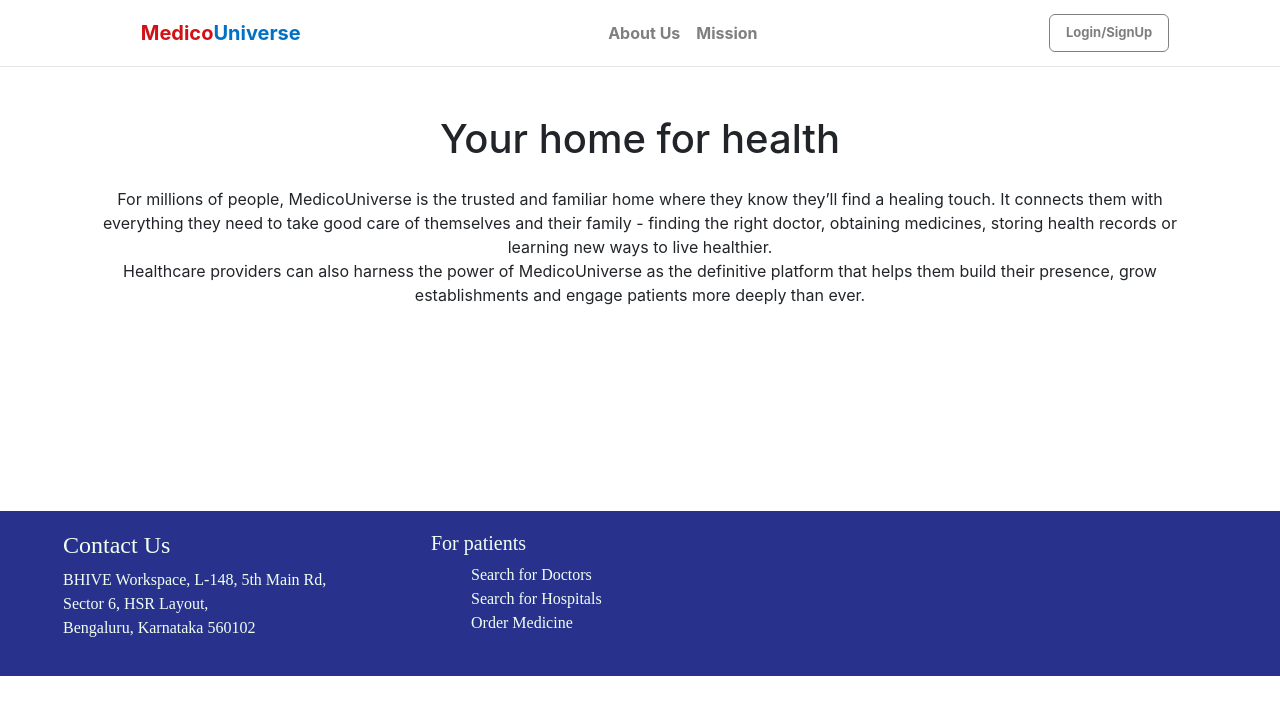
After one commit to attainu/medicoUniverse-au5, a Node server app: page /about in a window 1280 px wide. The commit adds this page. Shown: the top 715 px of the page. Run offline with Node 20, Linux system fonts and the light colour scheme.

Commit message:
Added about and mission pages

```diff
--- a/controller/homepage.controller.js
+++ b/controller/homepage.controller.js
@@ -9,5 +9,13 @@ var getHomepage = function (req,res) {
 
 }
 
+var getAboutUs = function (req,res) {
+    res.render('aboutus');
+}
 
-module.exports = {getHomepage};
+var getMission = function (req,res) {
+    res.render('mission');
+}
+
+
+module.exports = {getHomepage,getAboutUs,getMission};
--- a/public/css/headerFooter.css
+++ b/public/css/headerFooter.css
@@ -1,3 +1,7 @@
+hr {
+    margin: 0;
+}
+
 footer{
     background-color: rgb(40,50,140);
     color: honeydew;
@@ -15,6 +19,12 @@ footer a{
 
 footer a:hover{
     color: honeydew;
+}
+
+.row {
+    max-width: 100%;
+    margin-right: 0;
+    margin-left: 0;
 }
 
 .navbar{
--- a/public/css/homepage.css
+++ b/public/css/homepage.css
@@ -1,9 +1,5 @@
 * {
     box-sizing: border-box;
-}
-
-hr {
-    margin: 0;
 }
 
 .row {
--- a/routes/homepage.route.js
+++ b/routes/homepage.route.js
@@ -3,5 +3,7 @@ const homepageController = require('../controller/homepage.controller');
 const router = express.Router();
 
 router.get('/', homepageController.getHomepage);
+router.get('/about',homepageController.getAboutUs);
+router.get('/mission',homepageController.getMission);
 
 module.exports = router;
--- /dev/null
+++ b/views/aboutus.hbs
@@ -0,0 +1,83 @@
+<!doctype html>
+<html lang="en">
+
+<head>
+    <!-- Required meta tags -->
+    <meta charset="utf-8">
+    <meta name="viewport" content="width=device-width, initial-scale=1, shrink-to-fit=no">
+
+    <!-- Bootstrap CSS -->
+    <link rel="stylesheet" href="https://stackpath.bootstrapcdn.com/bootstrap/4.4.1/css/bootstrap.min.css"
+        integrity="sha384-Vkoo8x4CGsO3+Hhxv8T/Q5PaXtkKtu6ug5TOeNV6gBiFeWPGFN9MuhOf23Q9Ifjh" crossorigin="anonymous">
+    <link rel="stylesheet" href="./css/headerFooter.css">
+    <title>About</title>
+</head>
+
+<body>
+    <nav class="navbar navbar-expand-sm navbar-light">
+        <a class="navbar-brand" href="/">Medico<span>Universe</span></a>
+        <button class="navbar-toggler float-right p-1" type="button" data-toggle="collapse"
+            data-target="#navbarSupportedContent" aria-controls="navbarSupportedContent" aria-expanded="false"
+            aria-label="Toggle navigation">
+            <span class="navbar-toggler-icon"></span>
+        </button>
+        <div class="collapse navbar-collapse nav-resp" id="navbarSupportedContent">
+            <ul class="navbar-nav mx-auto">
+                <li class="nav-item">
+                    <a class="nav-link" href="/about">About Us</a>
+                </li>
+                <li class="nav-item">
+                    <a class="nav-link" href="/mission">Mission</a>
+                </li>
+            </ul>
+            <a class="nav-link login-signup " href="#">Login/SignUp</a>
+        </div>
+    </nav>
+    <hr>
+    <section class="container">
+        <div class="row justify-content-center">
+            <h1 class="mt-5">Your home for health</h1>
+            <div class="col-12" style="height: 340px;">
+                <p style="text-align: center;" class="mt-3">For millions of people, MedicoUniverse is the trusted and familiar home where they know they’ll find a
+                    healing touch. It connects them with everything they need to take good care of themselves and their
+                    family - finding the right doctor, obtaining
+                    medicines, storing health records or learning new ways to live healthier.
+                    <br>
+                    Healthcare providers can also harness the power of MedicoUniverse as the definitive platform that helps them
+                    build their presence, grow establishments and engage patients more deeply than ever.</p>
+            </div>
+        </div>
+    </section>
+    <footer >
+        <div style="height: 20px;"></div>
+        <div class="row">
+            <div class="col-lg-3 col-md-3 col-sm-12 ml-5">
+                <h4>Contact Us</h4>
+                <p>BHIVE Workspace, L-148, 5th Main Rd,
+                    <br> Sector 6, HSR Layout,<br> Bengaluru, Karnataka 560102</p>
+            </div>
+            <div class="col-lg-3 col-md-3 col-sm-12 ml-5">
+                <h5>For patients</h5>
+                <ul>
+                    <li><a href="#">Search for Doctors</a></li>
+                    <li><a href="#">Search for Hospitals</a></li>
+                    <li><a href="#">Order Medicine</a></li>
+                </ul>
+            </div>
+        </div>
+        <div style="height: 20px;"></div>
+    </footer>
+    <!-- Optional JavaScript -->
+    <!-- jQuery first, then Popper.js, then Bootstrap JS -->
+    <script src="https://code.jquery.com/jquery-3.4.1.slim.min.js"
+        integrity="sha384-J6qa4849blE2+poT4WnyKhv5vZF5SrPo0iEjwBvKU7imGFAV0wwj1yYfoRSJoZ+n"
+        crossorigin="anonymous"></script>
+    <script src="https://cdn.jsdelivr.net/npm/popper.js@1.16.0/dist/umd/popper.min.js"
+        integrity="sha384-Q6E9RHvbIyZFJoft+2mJbHaEWldlvI9IOYy5n3zV9zzTtmI3UksdQRVvoxMfooAo"
+        crossorigin="anonymous"></script>
+    <script src="https://stackpath.bootstrapcdn.com/bootstrap/4.4.1/js/bootstrap.min.js"
+        integrity="sha384-wfSDF2E50Y2D1uUdj0O3uMBJnjuUD4Ih7YwaYd1iqfktj0Uod8GCExl3Og8ifwB6"
+        crossorigin="anonymous"></script>
+</body>
+
+</html>
```
Also changed, not shown: views/homepage.hbs (+4 -4 lines), views/mission.hbs (added, +80 -0 lines).
